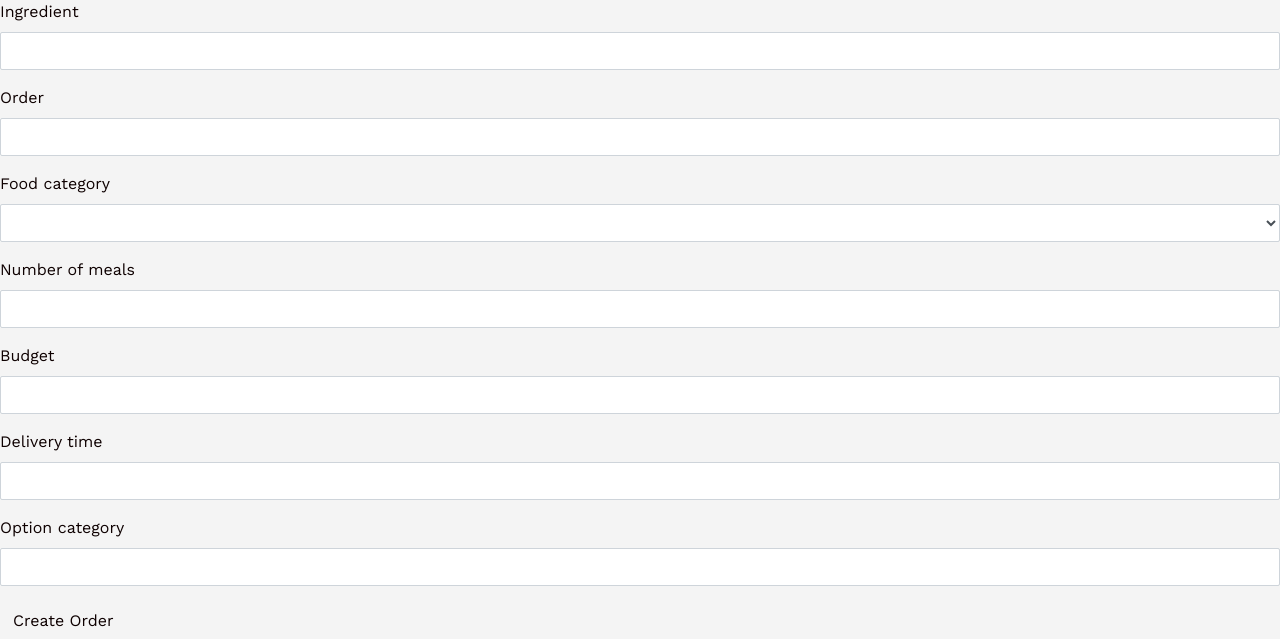
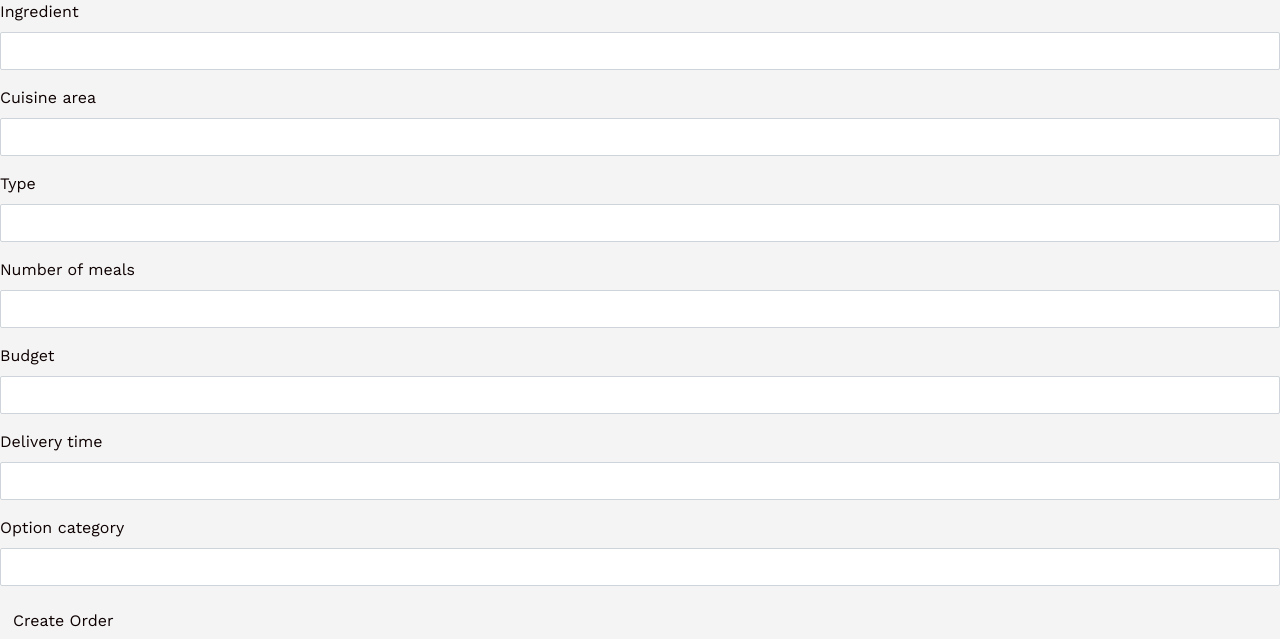
Before and after one commit to Franck11111/Foodini, a Rails app: page /orders/new in a window 1280 px wide. Shown: the part 58-697 px from the top of the page. Run offline with Rails 7, Linux system fonts and the light colour scheme; a user stored in the database is signed in; tables that the repository leaves empty hold one stand-in row (values such as "Sample post"); style sheets or scripts are compiled from the project's sources; some libraries are stand-ins or nearby versions.

Commit message:
forms working youhoooouuuu

```diff
--- a/app/controllers/payments_controller.rb
+++ b/app/controllers/payments_controller.rb
@@ -1,4 +1,7 @@
 class PaymentsController < ApplicationController
+  def show
+    @payment = Payment.find(params[:id])
+  end
 
   def new
     @order = Order.find(params[:order_id])
--- /dev/null
+++ b/app/views/orders/_food_categories_fields.html.erb
@@ -0,0 +1,4 @@
+<div class="nested-fields">
+  <%= f.input :cuisine_area %>
+  <%= f.input :type %>
+</div>
--- a/app/views/orders/_order_ingredients_fields.html.erb
+++ b/app/views/orders/_order_ingredients_fields.html.erb
@@ -1,4 +1,3 @@
 <div class="nested-fields">
   <%= f.input :ingredient %>
-  <%= f.input :order %>
 </div>
--- a/app/views/orders/new.html.erb
+++ b/app/views/orders/new.html.erb
@@ -6,8 +6,10 @@
     <%= f.simple_fields_for @order_ingredient do |p| %>
       <%= render 'order_ingredients_fields', f: p %>
     <% end %>
-    <%= f.simple_fields_for @food_category_order do |p| %>
-      <%=  p.association :food_category, required: false %>
+    <%= f.simple_fields_for :food_category_order, @food_category_order do |p| %>
+      <%= p.simple_fields_for :food_category, @food_category do |q| %>
+        <%= render "food_categories_fields", f: q %>
+      <% end %>
     <% end %>
     <%= f.input :number_of_meals %>
     <%= f.input :budget, required: true %>
--- a/app/views/payments/new.html.erb
+++ b/app/views/payments/new.html.erb
@@ -1,4 +1,4 @@
-<%= simple_form_for(@order, @payment) do |f| %>
+<%= simple_form_for [@order, @payment] do |f| %>
   <%= f.error_notification %>
   <%= f.error_notification message: f.object.errors[:base].to_sentence if f.object.errors[:base].present? %>
 
```
